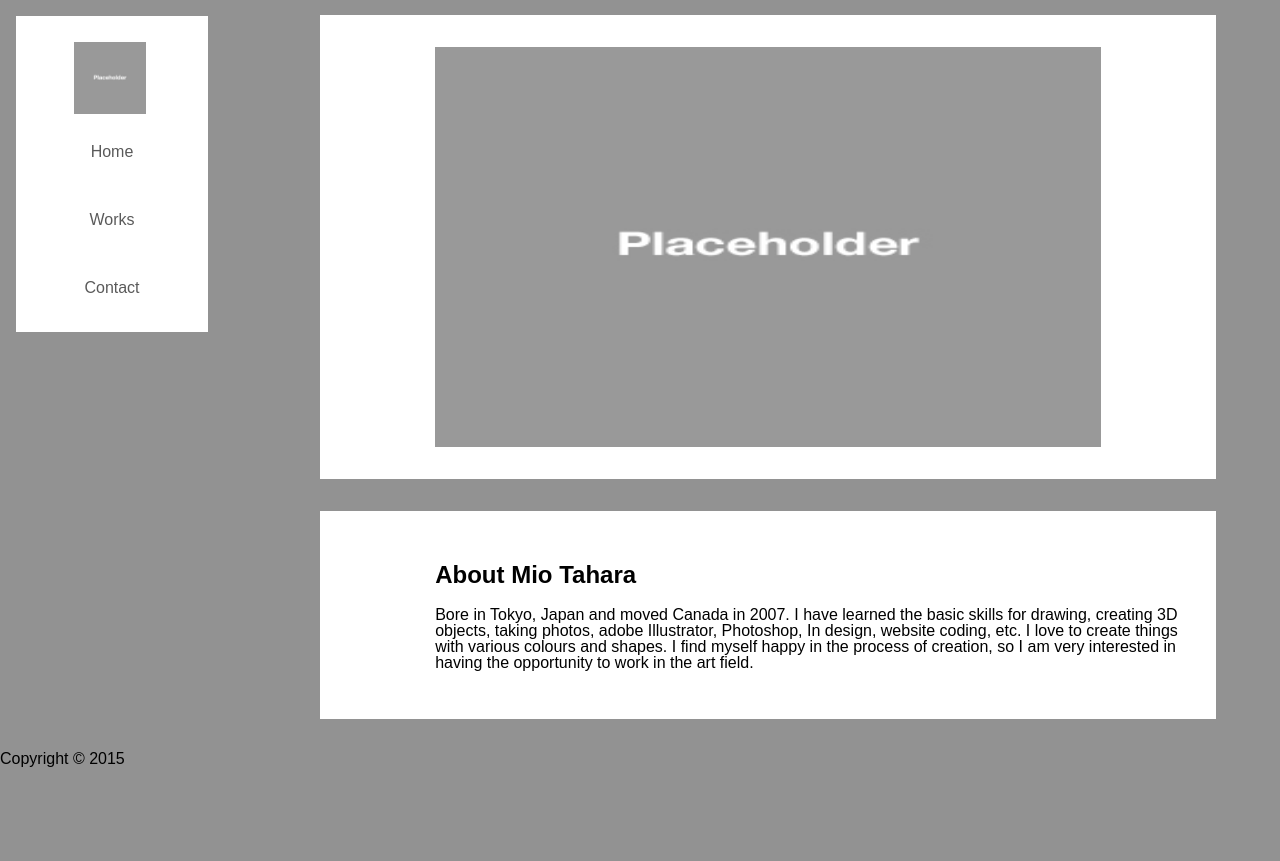
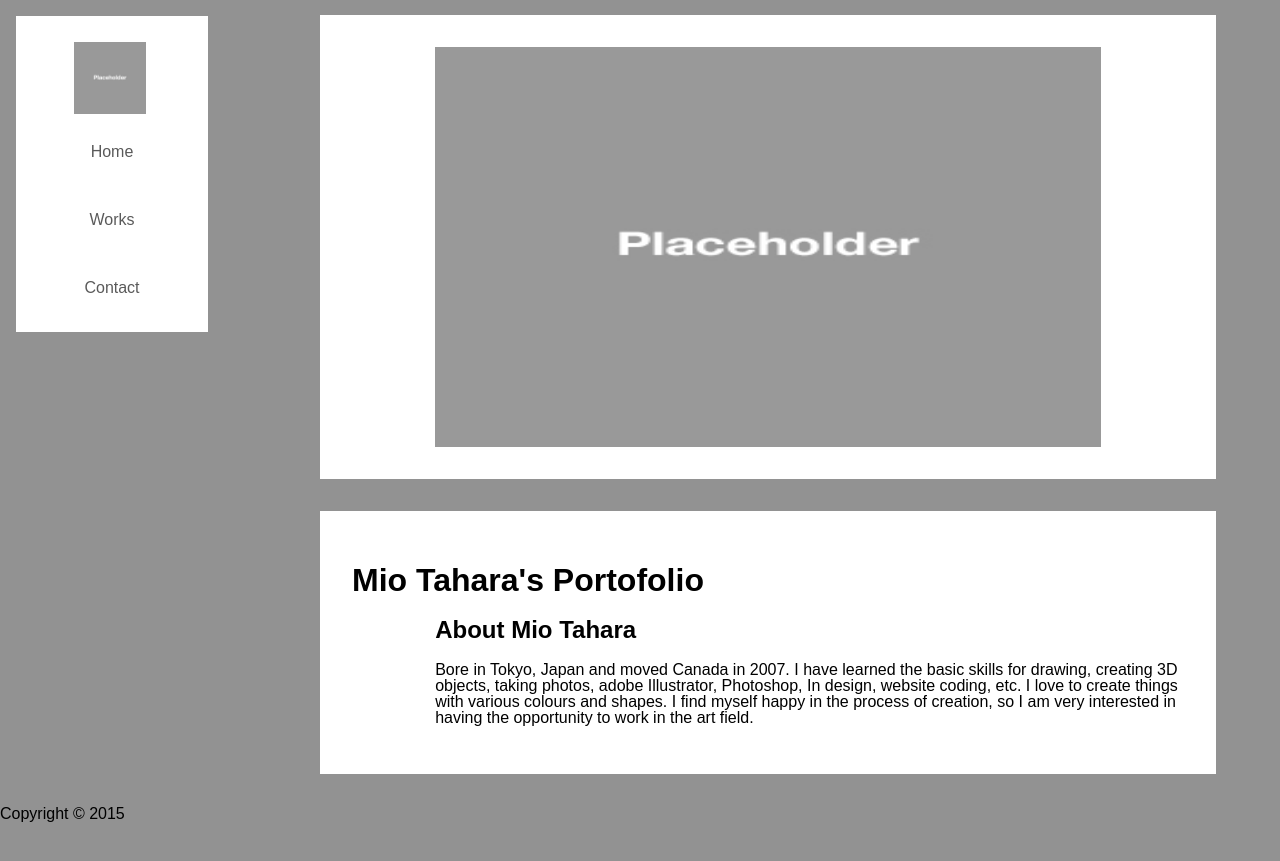
Before and after one commit to taha0012/portfolio, a Jekyll site: the page built from index.html, in a window 1280 px wide. Shown: the top 861 px of the page. Built offline with Jekyll 4.4.1, drawn with Linux system fonts in a browser that asks for light colours; Markdown is read by kramdown in place of the engine named in the settings.

Commit message:
added h1

```diff
--- a/index.html
+++ b/index.html
@@ -8,6 +8,7 @@ layout: default
 			</div>
 
         	<div class="background">
+            <h1>Mio Tahara's Portofolio</h1>
 				<h2>About Mio Tahara</h2>
             <p>Bore in Tokyo, Japan and moved Canada in 2007. I have learned the basic skills for drawing, creating 3D objects, taking photos, adobe Illustrator, Photoshop, In design, website coding, etc.
 I love to create things with various colours and shapes. I find myself happy in the process of creation, so I am very interested in having the opportunity to work in the art field.</p>
```
Also changed, not shown: 2 other files.
